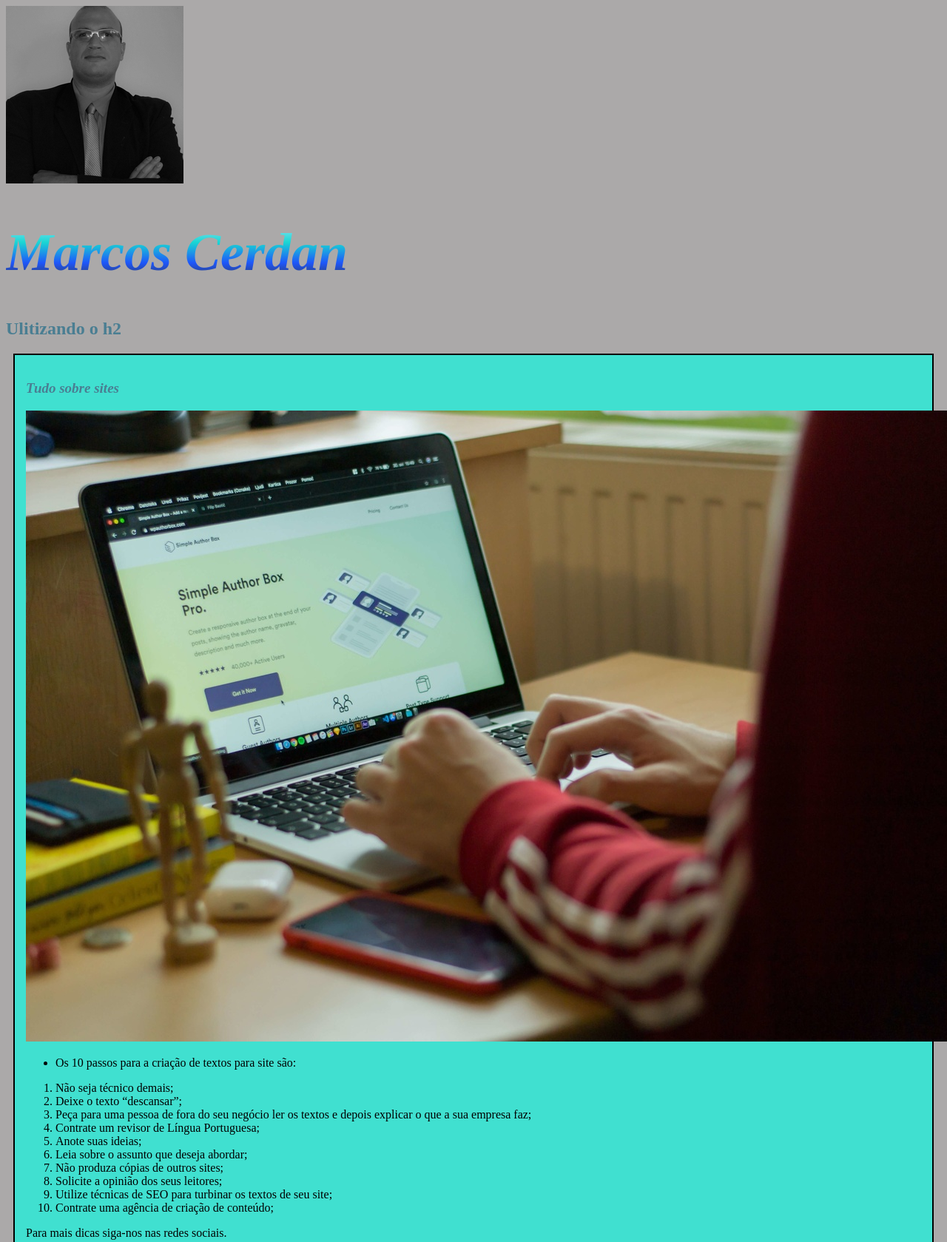
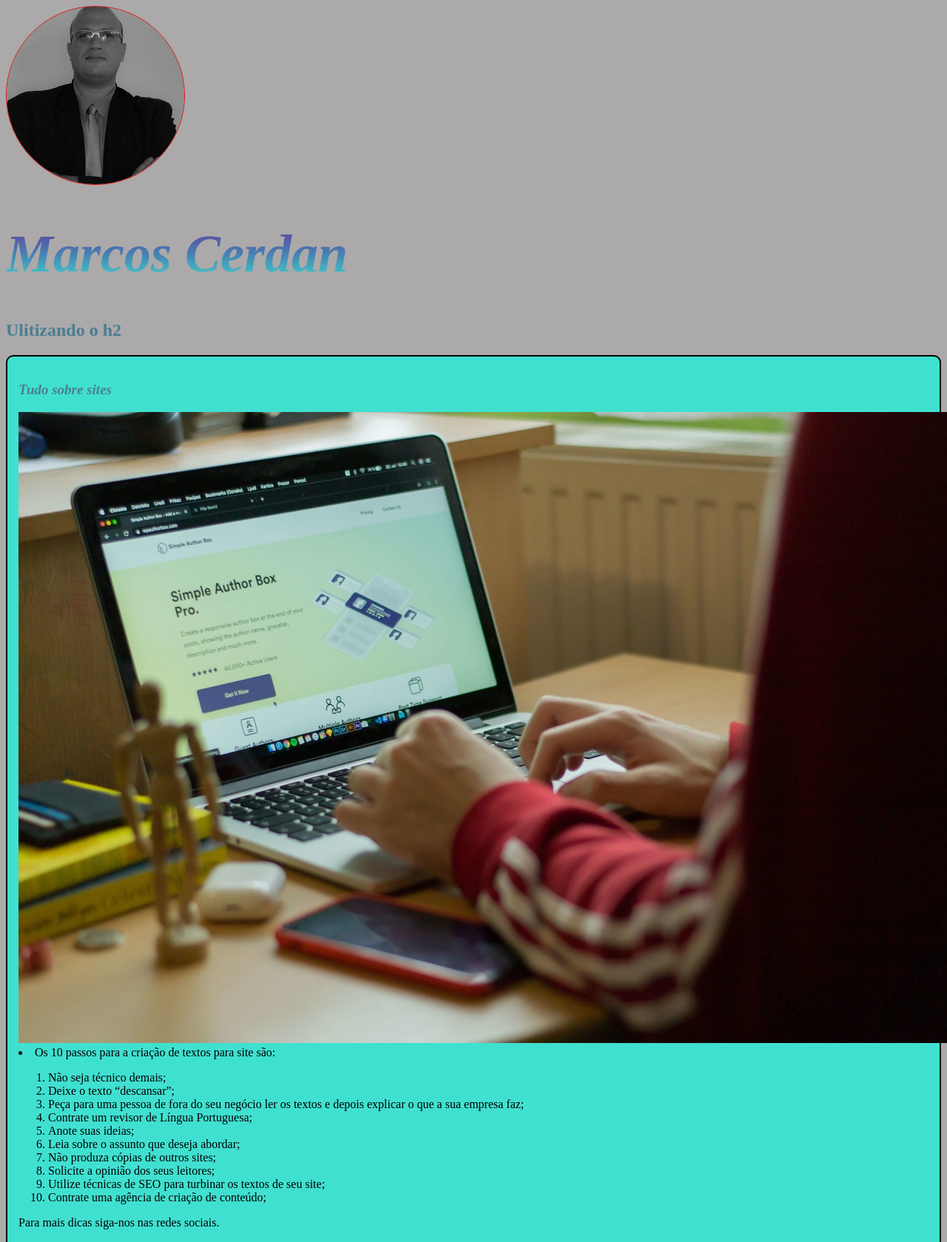
Before and after one commit to mmcerdan/dio-projetos, a plain HTML site: page HTML/index.html in a window 1280 px wide. Shown: the top 1679 px of the page at 74% size. Drawn offline with Linux system fonts and the light colour scheme.

Commit message:
Projeto de HTML5

```diff
--- a/HTML/index.html
+++ b/HTML/index.html
@@ -3,7 +3,7 @@
 	<head>
 		<meta charset="utf-8" >
 		<link rel="stylesheet" href="style.css">
-		<img src="foto.jpg" alt="Foto de Marcos Cerdan">
+		<img class="foto" src="foto.jpg" alt="Foto de Marcos Cerdan">
 		<title>Marcos Cerdan</title>
 	</head>
 	<body>
@@ -17,9 +17,7 @@
 		<article class="post">
 			<header>
 				<h3 class="artigo">Tudo sobre sites</h3>
-			<img src="site.jpg" alt="Foto ilustrativa de site">
-			</header>
-			<ul>
+			<img class="post_image" src="site.jpg" alt="Foto ilustrativa de site">
 			<li>Os 10 passos para a criação de textos para site são:</li>
 			</ul>
 			<ol>
--- a/HTML/style.css
+++ b/HTML/style.css
@@ -1,11 +1,17 @@
 body {
     background: rgba(129, 125, 125, 0.658);
+}
+
+.foto {
+    border: 1px solid rgb(228, 8, 8);
+    border-radius: 50%;
 }
 
 #titulo {
 font-size: 72px;
 font-style: italic;
-background: -webkit-linear-gradient(#A2E5FA, #1AD6D3, #1E56FA, #333);
+background-image: linear-gradient(to bottom, rebeccapurple, steelblue, turquoise);
+background-clip: text;
 -webkit-background-clip: text;
 -webkit-text-fill-color: transparent;
 }
@@ -23,10 +29,20 @@ background: -webkit-linear-gradient(#A2E5FA, #1AD6D3, #1E56FA, #333);
     background: turquoise;
     padding: 15px;
     border: 2px solid black;
-    margin: 10px;
+    margin-bottom: 15px;
+    border-radius: 10px;
 }
 
 .rodape {
     background: rgb(187, 189, 192);
     border: 2px dotted cadetblue;
 }
+
+.conteudo {
+margin: 0;
+margin-bottom: 15px;
+}
+
+.post_imagem{
+    margin-bottom: 15px;
+}
```
